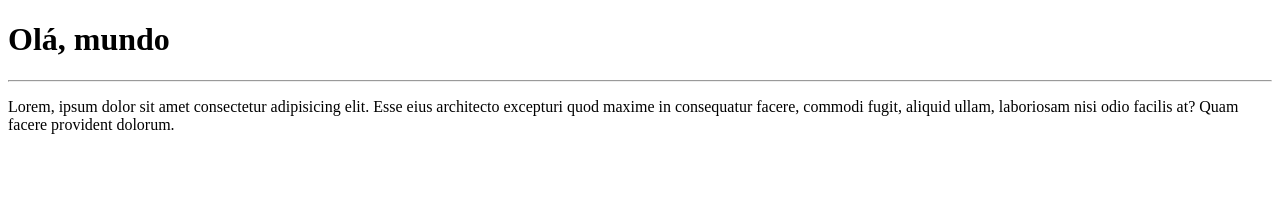
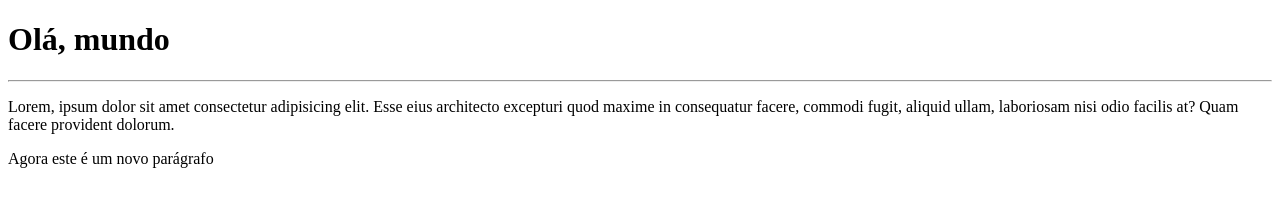
Before and after one commit to brederlucas/OlaMundo, a plain HTML site: page Site-Exemplo/index.html in a window 1280 px wide. Drawn offline with Linux system fonts and the light colour scheme.

Commit message:
Adicionei um parágrafo

```diff
--- a/Site-Exemplo/index.html
+++ b/Site-Exemplo/index.html
@@ -9,5 +9,6 @@
     <h1> Olá, mundo</h1>
     <hr>
     <p> Lorem, ipsum dolor sit amet consectetur adipisicing elit. Esse eius architecto excepturi quod maxime in consequatur facere, commodi fugit, aliquid ullam, laboriosam nisi odio facilis at? Quam facere provident dolorum.</p>
+    <p>Agora este é um novo parágrafo</p>
 </body>
 </html>
```
